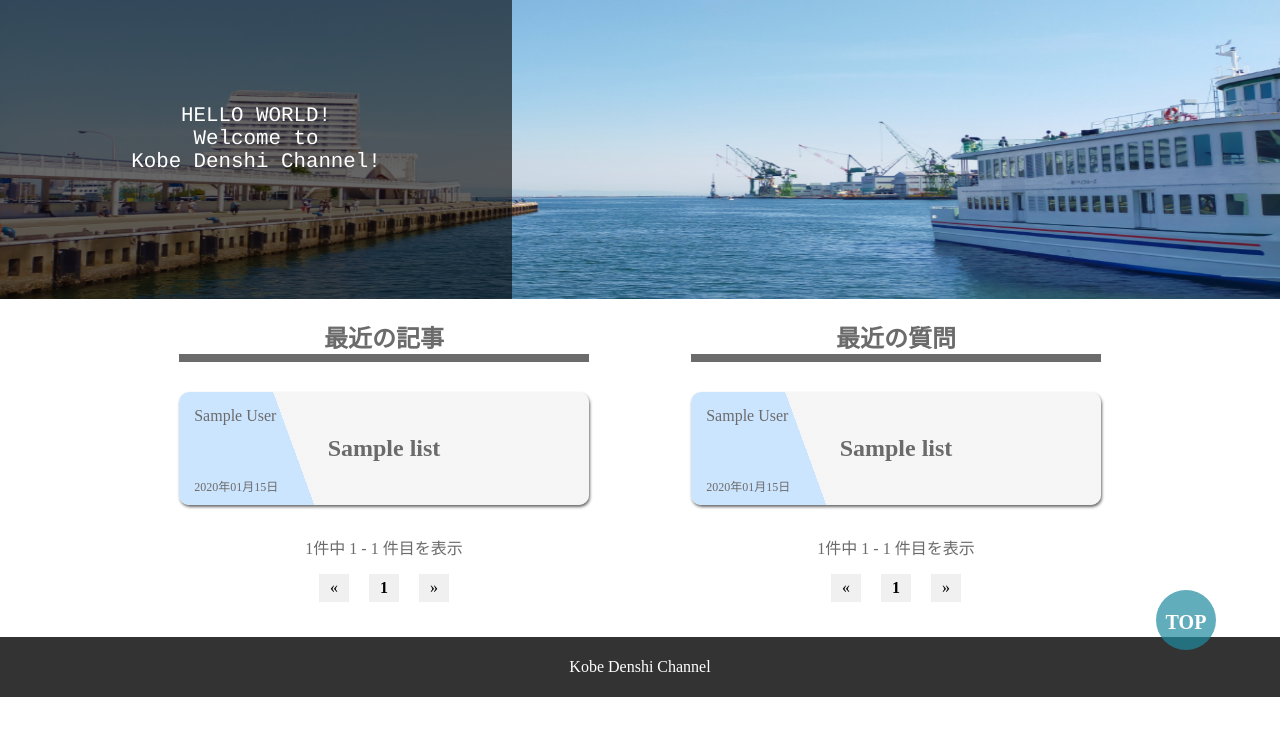
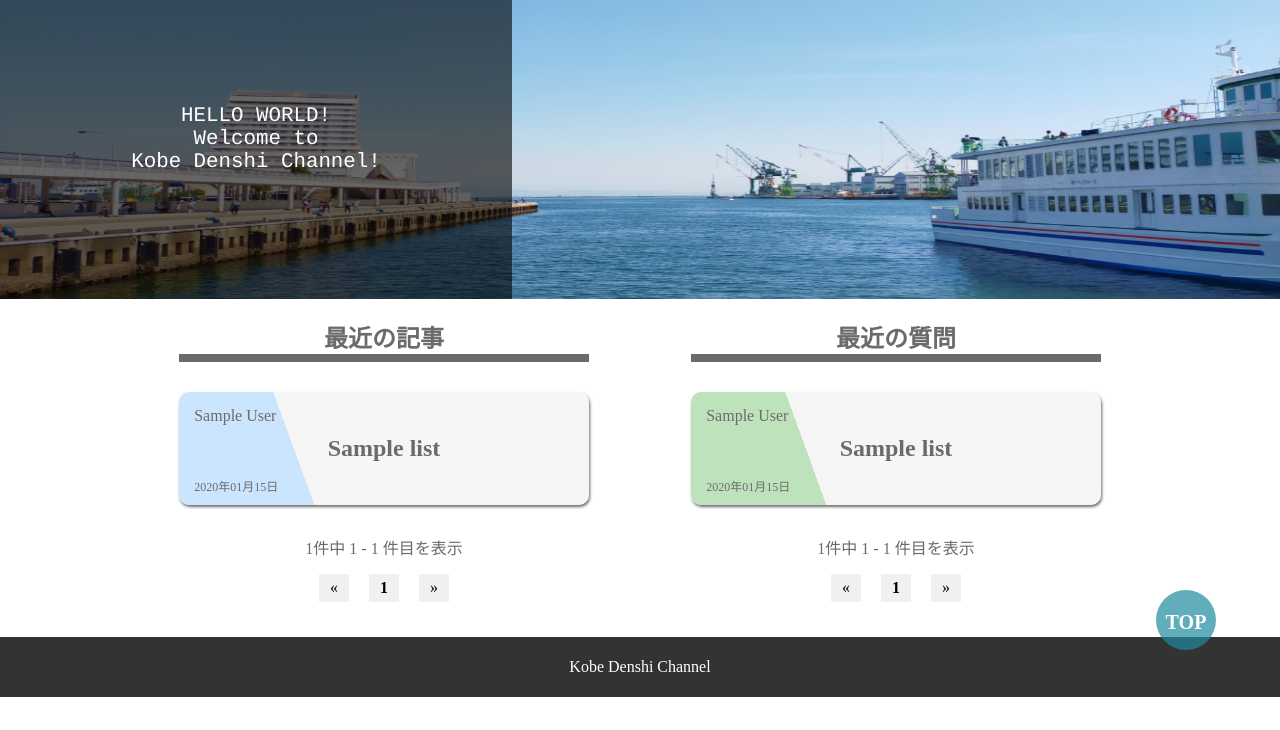
Before and after one commit to kobepbl/pbl1, a PHP site: page /index.php in a window 1280 px wide. Shown: the part 70-800 px from the top of the page. Run offline with PHP 8.4, Linux system fonts and the light colour scheme; the visitor is signed in with stand-in values (Sample User, id 1); tables that the repository leaves empty hold one stand-in row (values such as "Sample post"); some libraries are stand-ins or nearby versions.

Commit message:
bug修正

```diff
--- a/index.php
+++ b/index.php
@@ -37,7 +37,7 @@ require_once __DIR__ . '/header.php';
       ?>
         <a href="article/article_show.php?article_id=<?= $article['article_id'] ?>">
           <article class="article-one">
-            <p class="article-user"><object><a href="user/user_show.php?user_id=<?=$article['user_id'] ?>"><?= $article['name'] ?></a></object></p>
+            <p class="article-user"><object><a href="user/user_show.php?user_id=<?= $article['user_id'] ?>"><?= $article['name'] ?></a></object></p>
             <h2 class="article-title"><object><a href="article/article_show.php?article_id=<?= $article['article_id'] ?>"><?= $article['title'] ?></a></object></h2>
             <p class="article-date"><?= date('Y年m月d日', strtotime($article['creation_date'])) ?></p>
           </article>
@@ -54,8 +54,8 @@ require_once __DIR__ . '/header.php';
       foreach ($question_data  as  $question) {
       ?>
         <a href="question/question_show.php?question_id=<?= $question['question_id'] ?>">
-          <article class="article-one">
-            <p class="article-user"><object><a href="user/user_show?user_id=<?= $question['user_id'] ?>"><?= $question['name'] ?></a></object></p>
+          <article class="question-one">
+            <p class="article-user"><object><a href="user/user_show.php?user_id=<?= $question['user_id'] ?>"><?= $question['name'] ?></a></object></p>
             <h2 class="article-title"><object><a href="question/question_show.php?question_id=<?= $question['question_id'] ?>"><?= $question['title'] ?></a></object></h2>
             <p class="article-date"><?= date('Y年m月d日', strtotime($question['question_date'])) ?></p>
           </article>
```
